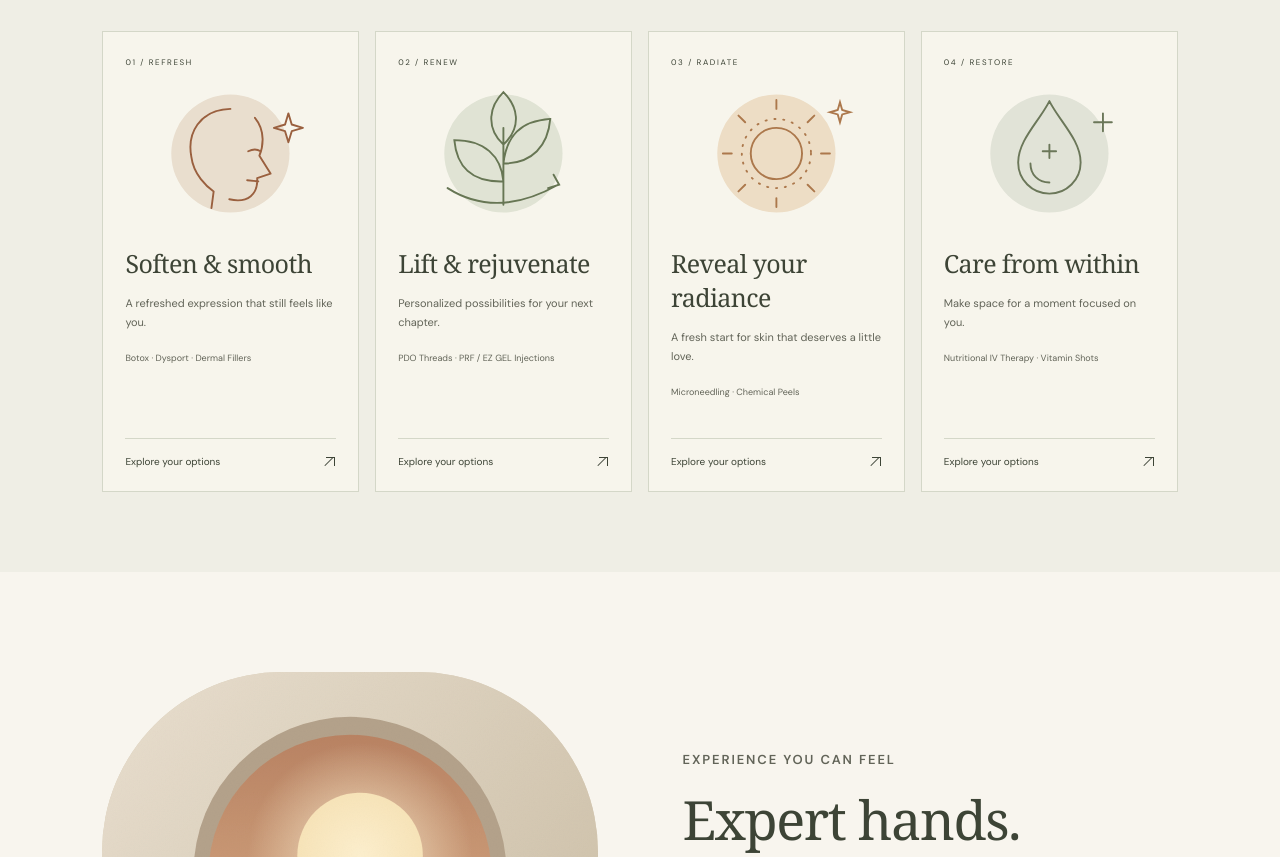
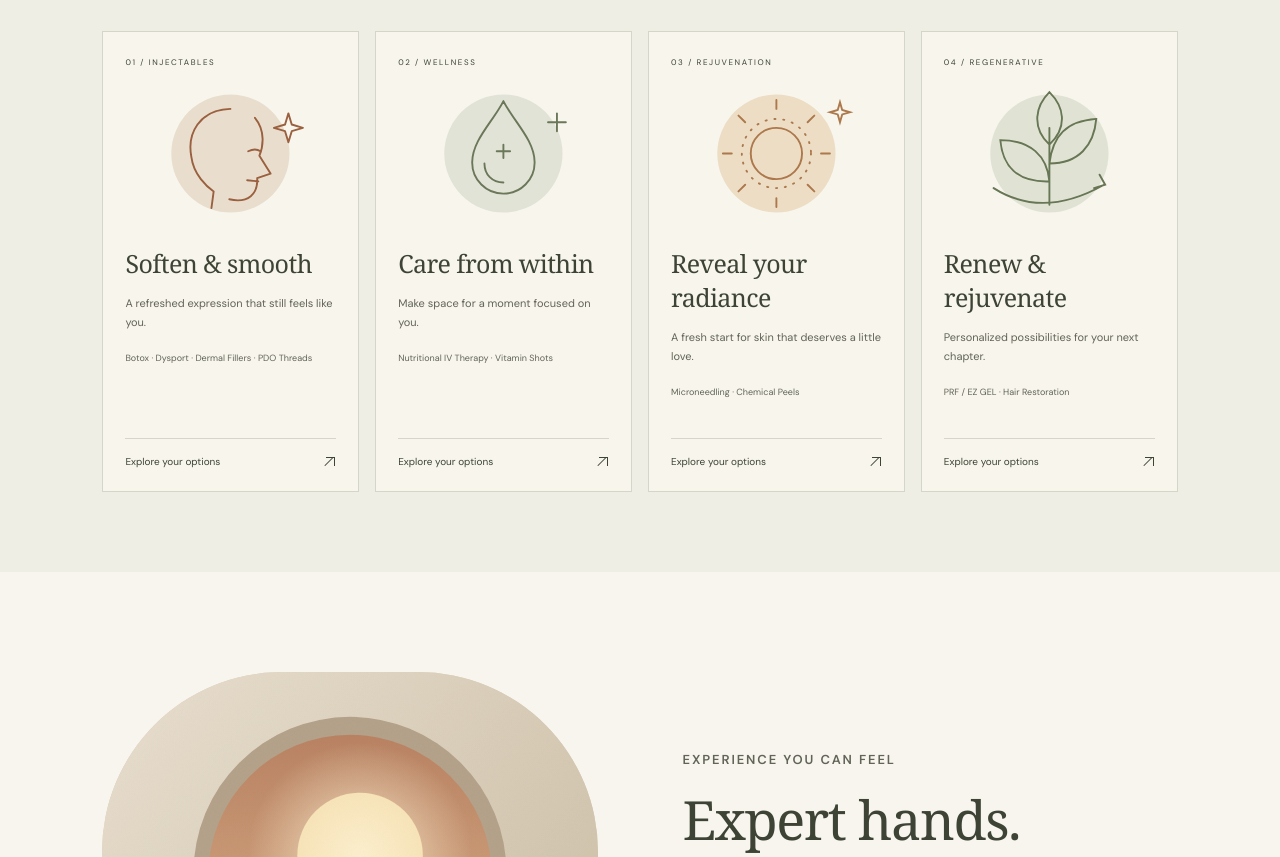
Before and after one commit to ColeMan-44/SonoranGlowMedSpa, a website built with Vite: page index.html in a window 1280 px wide. Shown: the part 1917-2774 px from the top of the page. Built offline with nearby package versions, Linux system fonts and the light colour scheme; a web font is replaced by a local one.

Commit message:
Keep service artwork in place and align category numbering

```diff
--- a/index.html
+++ b/index.html
@@ -44,10 +44,10 @@
       <section id="treatments" class="treatments section-wrap">
         <div class="section-heading"><div><p class="eyebrow">A LITTLE SCIENCE. A LITTLE SELF-CARE.</p><h2>Find what makes<br /><em>you glow.</em></h2></div><p>Modern treatments. A thoughtful touch.<br />Explore care that meets you where you are.</p></div>
         <div class="treatment-grid">
-          <article class="treatment-card"><span class="card-number">01 / REFRESH</span><svg class="treatment-illustration" viewBox="0 0 180 130" aria-hidden="true"><use href="/treatment-icons.svg#refresh" /></svg><h3>Soften &amp; smooth</h3><p>A refreshed expression that still feels like you.</p><p class="service-list">Botox · Dysport · Dermal Fillers</p><a href="/services.html#injectables" aria-label="Discuss Botox, Dysport, and dermal fillers">Explore your options <span aria-hidden="true">↗</span></a></article>
-          <article class="treatment-card"><span class="card-number">02 / RENEW</span><svg class="treatment-illustration" viewBox="0 0 180 130" aria-hidden="true"><use href="/treatment-icons.svg#renew" /></svg><h3>Lift &amp; rejuvenate</h3><p>Personalized possibilities for your next chapter.</p><p class="service-list">PDO Threads · PRF / EZ GEL Injections</p><a href="/services.html#regenerative" aria-label="Discuss PDO threads and PRF or EZ GEL injections">Explore your options <span aria-hidden="true">↗</span></a></article>
-          <article class="treatment-card"><span class="card-number">03 / RADIATE</span><svg class="treatment-illustration" viewBox="0 0 180 130" aria-hidden="true"><use href="/treatment-icons.svg#radiate" /></svg><h3>Reveal your radiance</h3><p>A fresh start for skin that deserves a little love.</p><p class="service-list">Microneedling · Chemical Peels</p><a href="/services.html#rejuvenation" aria-label="Discuss microneedling and chemical peels">Explore your options <span aria-hidden="true">↗</span></a></article>
-          <article class="treatment-card"><span class="card-number">04 / RESTORE</span><svg class="treatment-illustration" viewBox="0 0 180 130" aria-hidden="true"><use href="/treatment-icons.svg#restore" /></svg><h3>Care from within</h3><p>Make space for a moment focused on you.</p><p class="service-list">Nutritional IV Therapy · Vitamin Shots</p><a href="/services.html#wellness" aria-label="Discuss nutritional IV therapy and vitamin shots">Explore your options <span aria-hidden="true">↗</span></a></article>
+          <article class="treatment-card"><span class="card-number">01 / INJECTABLES</span><svg class="treatment-illustration" viewBox="0 0 180 130" aria-hidden="true"><use href="/treatment-icons.svg#refresh" /></svg><h3>Soften &amp; smooth</h3><p>A refreshed expression that still feels like you.</p><p class="service-list">Botox · Dysport · Dermal Fillers · PDO Threads</p><a href="/services.html#injectables" aria-label="Explore injectables">Explore your options <span aria-hidden="true">↗</span></a></article>
+          <article class="treatment-card"><span class="card-number">02 / WELLNESS</span><svg class="treatment-illustration" viewBox="0 0 180 130" aria-hidden="true"><use href="/treatment-icons.svg#restore" /></svg><h3>Care from within</h3><p>Make space for a moment focused on you.</p><p class="service-list">Nutritional IV Therapy · Vitamin Shots</p><a href="/services.html#wellness" aria-label="Discuss nutritional IV therapy and vitamin shots">Explore your options <span aria-hidden="true">↗</span></a></article>
+          <article class="treatment-card"><span class="card-number">03 / REJUVENATION</span><svg class="treatment-illustration" viewBox="0 0 180 130" aria-hidden="true"><use href="/treatment-icons.svg#radiate" /></svg><h3>Reveal your radiance</h3><p>A fresh start for skin that deserves a little love.</p><p class="service-list">Microneedling · Chemical Peels</p><a href="/services.html#rejuvenation" aria-label="Discuss microneedling and chemical peels">Explore your options <span aria-hidden="true">↗</span></a></article>
+          <article class="treatment-card"><span class="card-number">04 / REGENERATIVE</span><svg class="treatment-illustration" viewBox="0 0 180 130" aria-hidden="true"><use href="/treatment-icons.svg#renew" /></svg><h3>Renew &amp; rejuvenate</h3><p>Personalized possibilities for your next chapter.</p><p class="service-list">PRF / EZ GEL · Hair Restoration</p><a href="/services.html#regenerative" aria-label="Explore regenerative treatments">Explore your options <span aria-hidden="true">↗</span></a></article>
         </div>
       </section>
       <section id="approach" class="approach section-wrap"><figure class="experience-visual"><img src="/desert-ritual.svg" alt="Illustrated amber skincare bottle on a stone pedestal beside agave, framed by a Sonoran sunset" width="640" height="760" loading="lazy" /><figcaption><span>A MOMENT FOR YOU</span><strong>Rooted in the desert.<br /><em>Made for your glow.</em></strong></figcaption></figure><div class="approach-copy"><p class="eyebrow">EXPERIENCE YOU CAN FEEL</p><h2>Expert hands.<br /><em>A caring heart.</em></h2><p>Meet Kym Buchanan, Registered Nurse and owner of Sonoran Glow Med Spa. With over 30 years of nursing experience, Kym brings attentive, personal care to your aesthetic journey.</p><p>Your story comes first. Kym takes the time to listen to your concerns, understand your goals, and create a customized treatment plan to help you embrace your glow and shine with confidence.</p><div class="signature">Kym Buchanan <span>OWNER &amp; REGISTERED NURSE</span></div></div></section>
```
Also changed, not shown: src/style.css.
